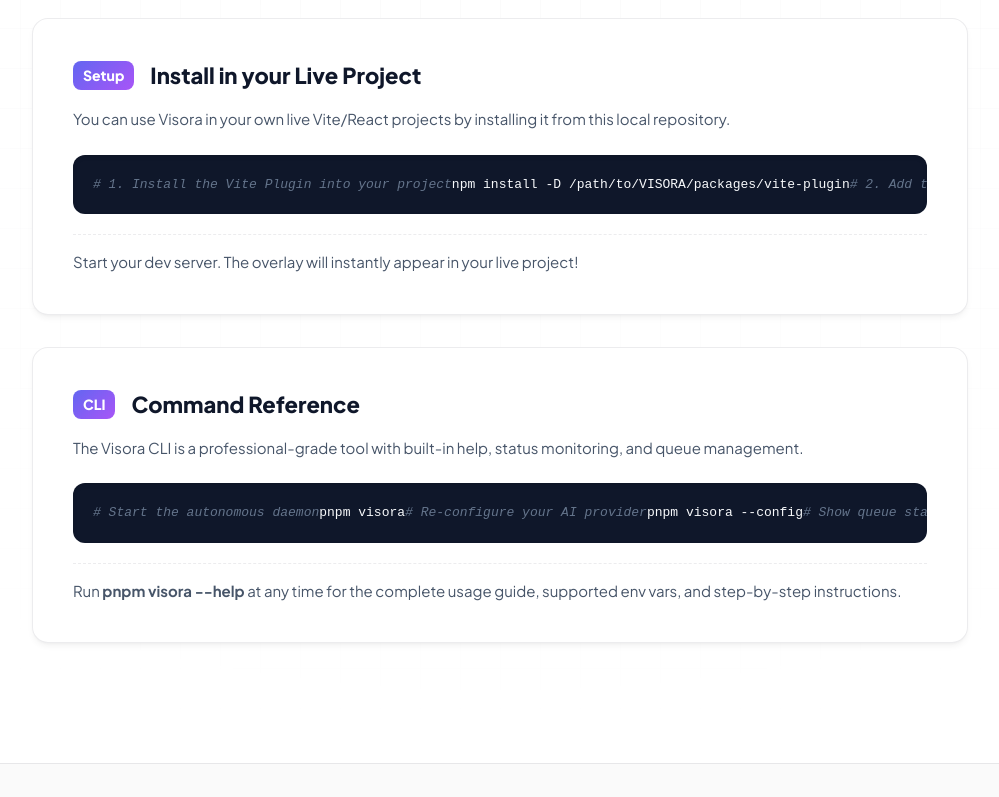
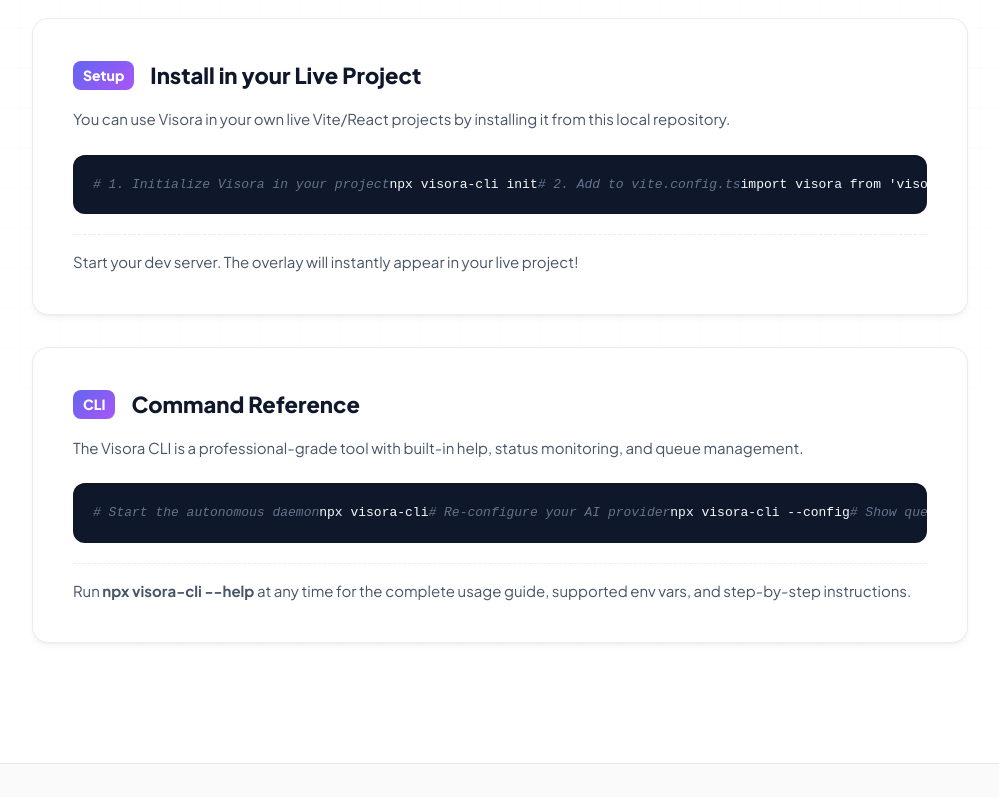
Before and after one commit to yuvrajrathod14/VISORA, a React (Vite) app in the folder apps/demo/: page / in a window 1280 px wide. Shown: the part 2772-3569 px from the top of the page, without its empty margins (140-1139 px from the left). Built offline with nearby package versions, Linux system fonts and the light colour scheme.

Commit message:
docs: update CLI commands and instructions to reflect visora-cli global npm package

```diff
--- a/apps/demo/src/components/HowToUse.tsx
+++ b/apps/demo/src/components/HowToUse.tsx
@@ -20,7 +20,7 @@
             <pre>
               <code>
 <span className="code-comment"># First time? The wizard will ask for your API key:</span>
-pnpm visora
+npx visora-cli
 
 <span className="code-comment"># Or set it manually in .env:</span>
 ANTHROPIC_API_KEY=sk-ant-...
@@ -71,8 +71,8 @@
           <div className="code-block">
             <pre>
               <code>
-<span className="code-comment"># 1. Install the Vite Plugin into your project</span>
-npm install -D /path/to/VISORA/packages/vite-plugin
+<span className="code-comment"># 1. Initialize Visora in your project</span>
+npx visora-cli init
 
 <span className="code-comment"># 2. Add to vite.config.ts</span>
 import visora from 'visora-vite-plugin';
@@ -100,27 +100,27 @@
             <pre>
               <code>
 <span className="code-comment"># Start the autonomous daemon</span>
-pnpm visora
+npx visora-cli
 
 <span className="code-comment"># Re-configure your AI provider</span>
-pnpm visora --config
+npx visora-cli --config
 
 <span className="code-comment"># Show queue status across workspace</span>
-pnpm visora --status
+npx visora-cli --status
 
 <span className="code-comment"># Clear completed/failed tasks</span>
-pnpm visora --clear
+npx visora-cli --clear
 
 <span className="code-comment"># Show full help page</span>
-pnpm visora --help
+npx visora-cli --help
 
 <span className="code-comment"># Show version</span>
-pnpm visora --version
+npx visora-cli --version
               </code>
             </pre>
           </div>
           <p className="step-footer">
-            Run <strong>pnpm visora --help</strong> at any time for the complete usage guide, supported env vars, and step-by-step instructions.
+            Run <strong>npx visora-cli --help</strong> at any time for the complete usage guide, supported env vars, and step-by-step instructions.
           </p>
         </div>
       </div>
```
Also changed, not shown: 1 other file (tests, documents, lock files or other folders).
